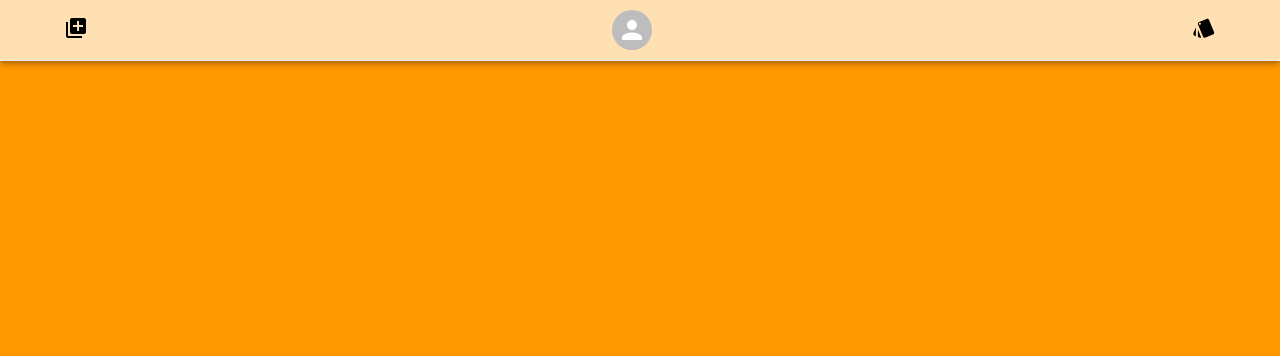
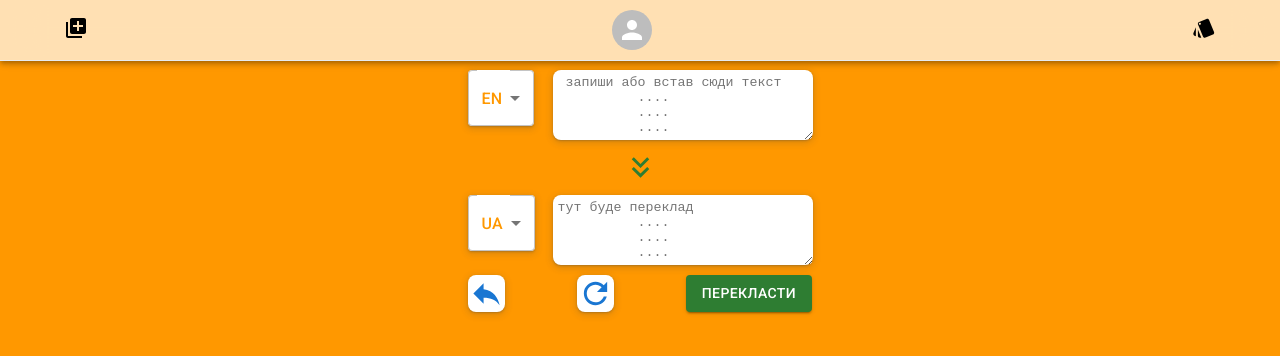
Before and after one commit to myroslav111/Language_cards, a React (Create React App) app: page /Language_cards/translate in a window 1280 px wide. Before the commit this address had no page. Shown: the top 356 px of the page. Built offline with nearby package versions, Linux system fonts and the light colour scheme.

Commit message:
add translation

```diff
--- a/src/components/AnimateRoutes/AnimateRoutes.jsx
+++ b/src/components/AnimateRoutes/AnimateRoutes.jsx
@@ -3,6 +3,7 @@ import ListCard from 'components/pages/ListCard';
 import React from 'react';
 import { Route, Routes, useLocation } from 'react-router-dom';
 import { AnimatePresence } from 'framer-motion';
+import TranslationPage from 'components/pages/TranslationPage';
 // import { AnimatePresence } from 'framer-motion/dist/framer-motion';
 
 function AnimateRoutes() {
@@ -12,6 +13,7 @@ function AnimateRoutes() {
       <Routes location={location} key={location.pathname}>
         <Route path="/" element={<AddWord />} />
         <Route path="/cards" element={<ListCard />} />
+        <Route path="/translate" element={<TranslationPage />} />
       </Routes>
     </AnimatePresence>
   );
--- a/src/components/App.jsx
+++ b/src/components/App.jsx
@@ -9,6 +9,7 @@ import 'react-toastify/dist/ReactToastify.css';
 import './App.css';
 import AnimateRoutes from './AnimateRoutes';
 import FooterMobile from './FooterMobile';
+// import getTranslate from 'service/apiTranslate';
 
 export const App = () => {
   return (
@@ -16,6 +17,7 @@ export const App = () => {
       <Navigation />
       <AnimateRoutes />
       <FooterMobile />
+
       <ToastContainer autoClose={3000} />
     </div>
   );
--- a/src/components/AuthForm/AuthForm.css
+++ b/src/components/AuthForm/AuthForm.css
@@ -82,6 +82,23 @@
   display: flex;
   justify-content: center;
   align-items: center;
+  background: white;
+  width: 37px;
+  height: 37px;
+  border-radius: 8px;
+}
+
+.translate {
+  background: white;
+  width: 37px;
+  height: 37px;
+  display: flex;
+  align-items: center;
+  justify-content: center;
+  border-radius: 8px;
+  position: absolute;
+  bottom: 10px;
+  left: 50px;
 }
 
 .info__card {
--- a/src/components/AuthForm/AuthForm.jsx
+++ b/src/components/AuthForm/AuthForm.jsx
@@ -10,6 +10,8 @@ import AddIcon from '@mui/icons-material/Add';
 import './AuthForm.css';
 import { CSSTransition } from 'react-transition-group';
 import PrivacyTipIcon from '@mui/icons-material/PrivacyTip';
+import GTranslateIcon from '@mui/icons-material/GTranslate';
+import { NavLink } from 'react-router-dom';
 
 const style = {
   position: 'absolute',
@@ -74,8 +76,37 @@ function AuthForm() {
           </div>
         </div>
       )}
+      {/* icon translation link to page*/}
+      <NavLink to="/translate">
+        <div
+          className="translate"
+          // style={{
+          //   background: 'white',
+          //   width: '37px',
+          //   height: '37px',
+          //   display: 'flex',
+          //   alignItems: 'center',
+          //   justifyContent: 'center',
+          //   borderRadius: '8px',
+          // }}
+        >
+          <GTranslateIcon fontSize="large" color="primary" />
+        </div>
+      </NavLink>
       {/* иконка инфо */}
-      <div className="info" onClick={handleOpen}>
+      <div
+        className="info"
+        onClick={handleOpen}
+        // style={{
+        //   background: 'white',
+        //   width: '37px',
+        //   height: '37px',
+        //   display: 'flex',
+        //   alignItems: 'center',
+        //   justifyContent: 'center',
+        //   borderRadius: '8px',
+        // }}
+      >
         <PrivacyTipIcon fontSize="large" />
       </div>
 
--- /dev/null
+++ b/src/components/Translation/Translation.jsx
@@ -0,0 +1,256 @@
+import React from 'react';
+import Box from '@mui/material/Box';
+import InputLabel from '@mui/material/InputLabel';
+import MenuItem from '@mui/material/MenuItem';
+import FormControl from '@mui/material/FormControl';
+import Select from '@mui/material/Select';
+import TextareaAutosize from '@mui/material/TextareaAutosize';
+import KeyboardDoubleArrowDownIcon from '@mui/icons-material/KeyboardDoubleArrowDown';
+import Stack from '@mui/material/Stack';
+import Button from '@mui/material/Button';
+import getTranslate from 'service/apiTranslate';
+import { useState } from 'react';
+import { toast } from 'react-toastify';
+import { useNavigate, useLocation } from 'react-router-dom';
+import ReplyIcon from '@mui/icons-material/Reply';
+import RefreshIcon from '@mui/icons-material/Refresh';
+
+function Translation() {
+  const [lengFrom, setLengFrom] = useState('en');
+  const [lengTo, setLengTo] = useState('uk');
+  const [textForTranslate, setTextForTranslate] = useState('');
+  const [translated, setTranslated] = useState('');
+
+  const location = useLocation();
+  const navigate = useNavigate();
+
+  const handleRefreshInput = () => {
+    setTextForTranslate('');
+    setTranslated('');
+  };
+
+  const handleTranslate = async () => {
+    if (!textForTranslate) {
+      toast.warn('🦄 Додай слово для перекладу!');
+      return;
+    }
+    try {
+      const { responseData } = await getTranslate(
+        textForTranslate,
+        lengFrom,
+        lengTo
+      );
+      setTranslated(responseData.translatedText);
+    } catch (error) {
+      console.log(error);
+    }
+  };
+
+  const handleChangeFrom = event => {
+    setLengFrom(event.target.value);
+  };
+
+  const handleChangeTo = event => {
+    setLengTo(event.target.value);
+  };
+  return (
+    <div
+      style={{
+        display: 'flex',
+        flexDirection: 'column',
+        alignItems: 'center',
+        width: '100%',
+        marginRight: 'auto',
+        marginLeft: 'auto',
+        height: '90vh',
+        position: 'absolute',
+        top: '60px',
+      }}
+    >
+      {/* width: 100%;
+    margin-right: auto;
+    margin-left: auto;
+    height: 90vh;
+    position: absolute;
+    top: 60px; */}
+      <div
+        style={{
+          display: 'flex',
+          alignContent: 'center',
+          justifyContent: 'center',
+          marginTop: '10px',
+          marginBottom: '10px',
+        }}
+      >
+        {/* select */}
+        <Box sx={{ minWidth: 80, marginRight: '5px' }}>
+          <FormControl>
+            <InputLabel
+              id="demo-simple-select-label"
+              sx={{ color: 'grey' }}
+            ></InputLabel>
+            <Select
+              sx={{
+                border: 'none',
+                outline: 'none',
+                background: 'white',
+                color: '#ff9800',
+                boxShadow:
+                  'rgba(60, 64, 67, 0.3) 0px 1px 2px 0px, rgba(60, 64, 67, 0.15) 0px 2px 6px 2px',
+              }}
+              labelId="demo-simple-select-label"
+              id="demo-simple-select"
+              value={lengFrom}
+              label="leng"
+              onChange={handleChangeFrom}
+            >
+              <MenuItem value={'en'}>EN</MenuItem>
+              <MenuItem value={'uk'}>UA</MenuItem>
+              <MenuItem value={'de'}>D</MenuItem>
+            </Select>
+          </FormControl>
+        </Box>
+        {/* textarea */}
+        <TextareaAutosize
+          value={textForTranslate}
+          onChange={e => setTextForTranslate(e.target.value)}
+          maxRows={18}
+          aria-label="maximum height"
+          placeholder=" запиши або встав сюди текст
+          ....
+          ....
+          .... "
+          style={{
+            width: 250,
+            border: 'none',
+            borderRadius: '8px',
+            background: '',
+            padding: '5px',
+            outline: 'none',
+            boxShadow:
+              'rgba(60, 64, 67, 0.3) 0px 1px 2px 0px, rgba(60, 64, 67, 0.15) 0px 2px 6px 2px',
+          }}
+        />
+      </div>
+
+      <KeyboardDoubleArrowDownIcon fontSize="large" color="success" />
+
+      <div
+        style={{
+          display: 'flex',
+          alignContent: 'center',
+          justifyContent: 'center',
+          marginTop: '10px',
+        }}
+      >
+        {/* <span>en</span> */}
+        {/* select */}
+        <Box sx={{ minWidth: 80, marginRight: '5px' }}>
+          <FormControl>
+            <InputLabel
+              id="demo-simple-select-label"
+              sx={{ color: 'grey' }}
+            ></InputLabel>
+            <Select
+              sx={{
+                background: 'white',
+                color: '#ff9800',
+                boxShadow:
+                  'rgba(60, 64, 67, 0.3) 0px 1px 2px 0px, rgba(60, 64, 67, 0.15) 0px 2px 6px 2px',
+              }}
+              labelId="demo-simple-select-label"
+              id="demo-simple-select"
+              value={lengTo}
+              label="leng"
+              onChange={handleChangeTo}
+            >
+              <MenuItem value={'en'}>EN</MenuItem>
+              <MenuItem value={'uk'}>UA</MenuItem>
+              <MenuItem value={'de'}>D</MenuItem>
+            </Select>
+          </FormControl>
+        </Box>
+        {/* textarea */}
+        <TextareaAutosize
+          maxRows={18}
+          aria-label="maximum height"
+          placeholder="тут буде переклад
+          ....
+          ....
+          ...."
+          // defaultValue=""
+          value={translated}
+          style={{
+            width: 250,
+            border: 'none',
+            borderRadius: '8px',
+            background: '',
+            padding: '5px',
+            outline: 'none',
+            boxShadow:
+              'rgba(60, 64, 67, 0.3) 0px 1px 2px 0px, rgba(60, 64, 67, 0.15) 0px 2px 6px 2px',
+          }}
+        />
+      </div>
+
+      <Stack
+        spacing={2}
+        direction="row"
+        sx={{
+          marginTop: '10px',
+          width: '400px',
+          justifyContent: 'space-around',
+          // padding: '5px',
+        }}
+      >
+        <div
+          style={{
+            cursor: 'pointer',
+            background: 'white',
+            width: '37px',
+            height: '37px',
+            display: 'flex',
+            alignItems: 'center',
+            justifyContent: 'center',
+            borderRadius: '8px',
+            boxShadow:
+              'rgba(60, 64, 67, 0.3) 0px 1px 2px 0px, rgba(60, 64, 67, 0.15) 0px 2px 6px 2px',
+          }}
+        >
+          <ReplyIcon
+            fontSize="large"
+            color="primary"
+            onClick={() => {
+              navigate(location?.state?.from?.pathname ?? '/');
+            }}
+          />
+        </div>
+        <div
+          style={{
+            cursor: 'pointer',
+            background: 'white',
+            width: '37px',
+            height: '37px',
+            display: 'flex',
+            alignItems: 'center',
+            justifyContent: 'center',
+            borderRadius: '8px',
+            boxShadow:
+              'rgba(60, 64, 67, 0.3) 0px 1px 2px 0px, rgba(60, 64, 67, 0.15) 0px 2px 6px 2px',
+          }}
+        >
+          <RefreshIcon
+            fontSize="large"
+            color="primary"
+            onClick={handleRefreshInput}
+          />
+        </div>
+        <Button onClick={handleTranslate} variant="contained" color="success">
+          Перекласти
+        </Button>
+      </Stack>
+    </div>
+  );
+}
+
+export default Translation;
--- /dev/null
+++ b/src/components/Translation/index.js
@@ -0,0 +1 @@
+export {default} from './Translation'
--- /dev/null
+++ b/src/components/pages/TranslationPage/TranslationPage.jsx
@@ -0,0 +1,12 @@
+import Translation from 'components/Translation';
+import React from 'react';
+
+function TranslationPage() {
+  return (
+    <>
+      <Translation />
+    </>
+  );
+}
+
+export default TranslationPage;
--- /dev/null
+++ b/src/components/pages/TranslationPage/index.jsx
@@ -0,0 +1 @@
+export {default} from './TranslationPage'
--- /dev/null
+++ b/src/service/apiTranslate.js
@@ -0,0 +1,14 @@
+import translateApi from 'axios';
+
+// const text = 'hello';
+// const translateFrom = 'en';
+// const translateTo = 'uk';
+async function getTranslate(text, translateFrom, translateTo) {
+  const { data } = await translateApi.get(
+    `https://api.mymemory.translated.net/get?q=${text}&langpair=${translateFrom}|${translateTo}`
+  );
+  //   console.log(data);
+  return data;
+}
+// getTranslate();
+export default getTranslate;
```
Also changed, not shown: src/components/Translation/Translation.css (added), src/components/pages/TranslationPage/TranslationPage.css (added).
